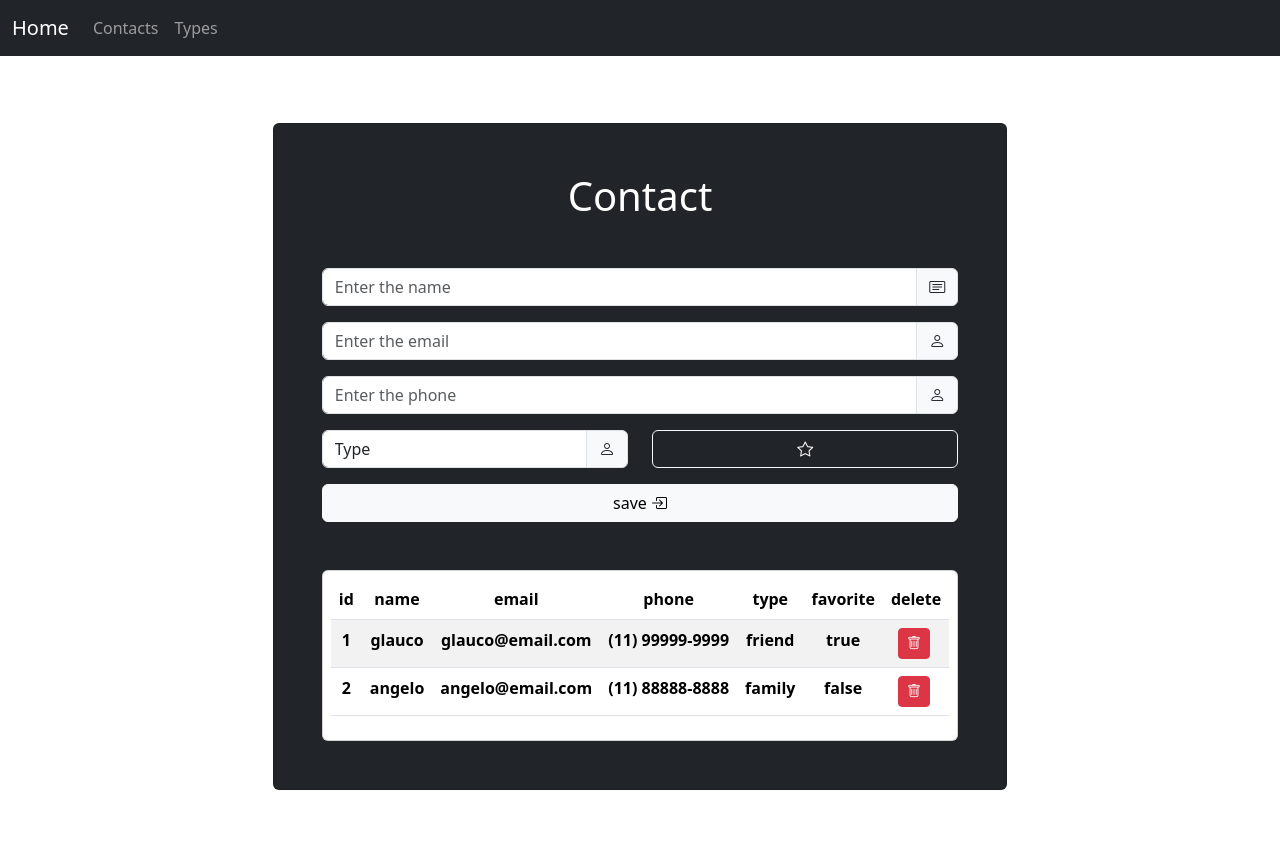
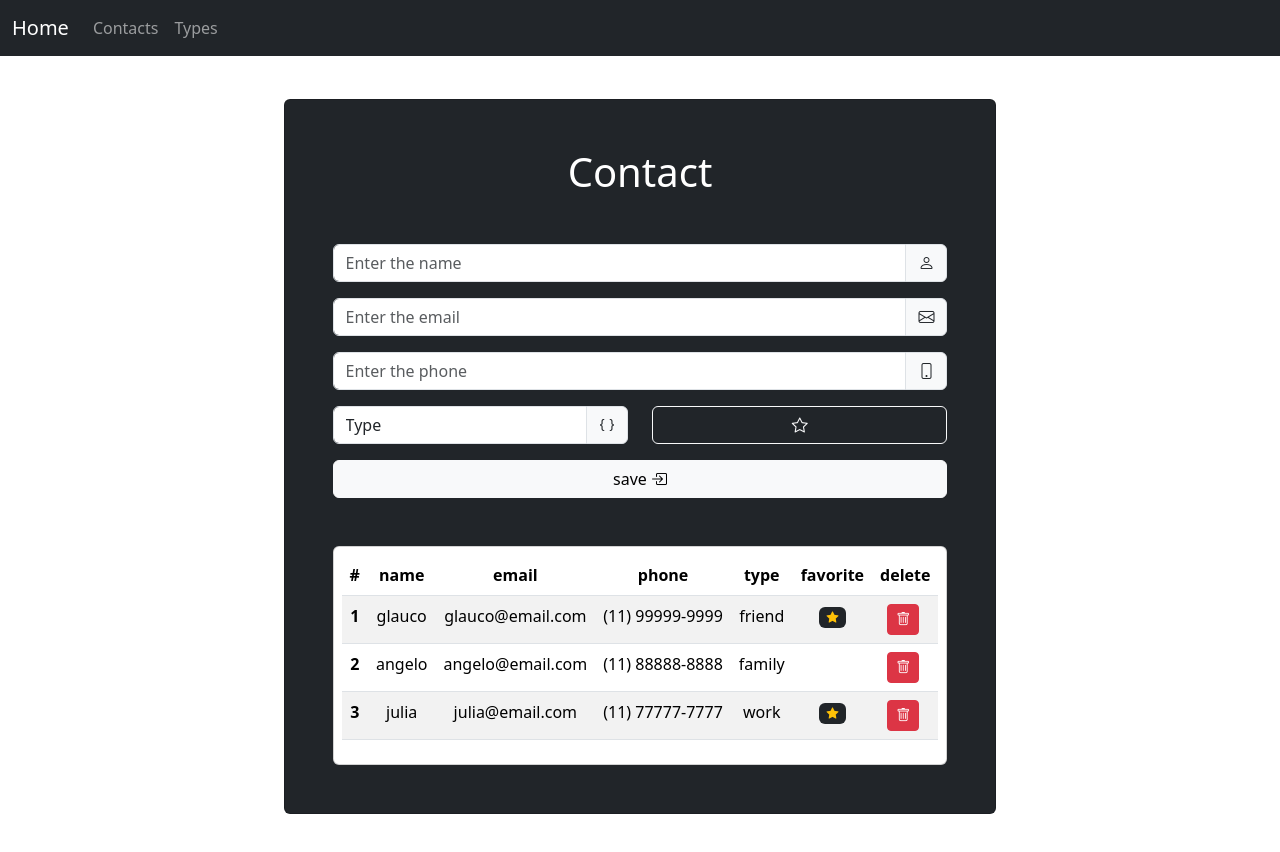
Before and after one commit to rafaScalet/Prova-Angular, an Angular app: page /contacts in a window 1280 px wide. Shown: the top 852 px of the page. Built offline with nearby package versions, Linux system fonts and the light colour scheme; data requests are answered from the project's data file.

Commit message:
style: contact, contact-types

```diff
--- a/db.json
+++ b/db.json
@@ -29,6 +29,14 @@
       "phone": "(11) 88888-8888",
       "favorite": false,
       "contactTypeId": 2
+    },
+    {
+      "id": 3,
+      "name": "julia",
+      "email": "julia@email.com",
+      "phone": "(11) 77777-7777",
+      "favorite": true,
+      "contactTypeId": 3
     }
   ]
 }
--- a/src/app/components/contact-types/contact-types.component.html
+++ b/src/app/components/contact-types/contact-types.component.html
@@ -6,7 +6,7 @@
         <div class="input-group col">
           <input class="form-control" formControlName="type" type="text" name="type" id="type"
             placeholder="Enter the type">
-          <span class="input-group-text"><i class="bi bi-card-text"></i></span>
+          <span class="input-group-text"><i class="bi bi-braces"></i></span>
         </div>
       </div>
       <div class="row mx-auto mb-5">
@@ -17,14 +17,14 @@
         <table class="table table-striped">
           <thead>
             <tr>
-              <th scope="col">id</th>
+              <th scope="col">#</th>
               <th scope="col">type</th>
             </tr>
           </thead>
           <tbody>
             <tr *ngFor="let contactType of contactTypes">
               <th>{{contactType.id}}</th>
-              <th>{{contactType.type}}</th>
+              <td>{{contactType.type}}</td>
             </tr>
           </tbody>
         </table>
--- a/src/app/components/contacts/contacts.component.html
+++ b/src/app/components/contacts/contacts.component.html
@@ -6,21 +6,21 @@
         <div class="input-group col">
           <input class="form-control" formControlName="name" type="text" name="name" id="name"
             placeholder="Enter the name">
-          <span class="input-group-text"><i class="bi bi-card-text"></i></span>
+          <span class="input-group-text"><i class="bi bi-person"></i></span>
         </div>
       </div>
       <div class="row mb-3">
         <div class="input-group col">
           <input class="form-control" formControlName="email" type="text" name="email" id="email"
             placeholder="Enter the email">
-          <span class="input-group-text"><i class="bi bi-person"></i></span>
+          <span class="input-group-text"><i class="bi bi-envelope"></i></span>
         </div>
       </div>
       <div class="row mb-3">
         <div class="input-group col">
           <input class="form-control" formControlName="phone" type="text" name="phone" id="phone"
             placeholder="Enter the phone">
-          <span class="input-group-text"><i class="bi bi-person"></i></span>
+          <span class="input-group-text"><i class="bi bi-phone"></i></span>
         </div>
       </div>
       <div class="row mb-3">
@@ -29,7 +29,7 @@
             <option value="" disabled selected>Type</option>
             <option [ngValue]="contactType.id" *ngFor="let contactType of contactTypes">{{contactType.type}}</option>
           </select>
-          <span class="input-group-text"><i class="bi bi-person"></i></span>
+          <span class="input-group-text"><i class="bi bi-braces"></i></span>
         </div>
         <div class="input-group col">
           <div class="btn-group col-12" role="group" aria-label="Basic checkbox toggle button group">
@@ -47,7 +47,7 @@
       <table class="table table-striped">
         <thead>
           <tr>
-            <th scope="col">id</th>
+            <th scope="col">#</th>
             <th scope="col">name</th>
             <th scope="col">email</th>
             <th scope="col">phone</th>
@@ -59,13 +59,15 @@
         <tbody>
           <tr *ngFor="let contact of contacts">
             <th>{{contact.id}}</th>
-            <th>{{contact.name}}</th>
-            <th>{{contact.email}}</th>
-            <th>{{contact.phone}}</th>
-            <th>{{getTypeName(contact.contactTypeId)?.type}}</th>
-            <th>{{contact.favorite}}</th>
-            <th><button type="button" (click)="delete(contact)" class="btn btn-sm btn-danger me-1"><i
-              class="bi bi-trash"></i></button></th>
+            <td>{{contact.name}}</td>
+            <td>{{contact.email}}</td>
+            <td>{{contact.phone}}</td>
+            <td>{{getTypeName(contact.contactTypeId)?.type}}</td>
+            <td>
+              <span *ngIf="contact.favorite" class="badge text-bg-dark text-warning"><i class="bi bi-star-fill"></i></span>
+            </td>
+            <td><button type="button" (click)="delete(contact)" class="btn btn-sm btn-danger me-1"><i
+              class="bi bi-trash"></i></button></td>
           </tr>
         </tbody>
       </table>
```
